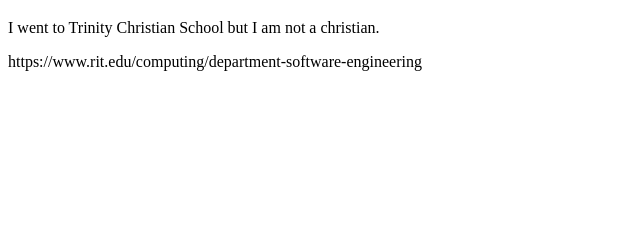
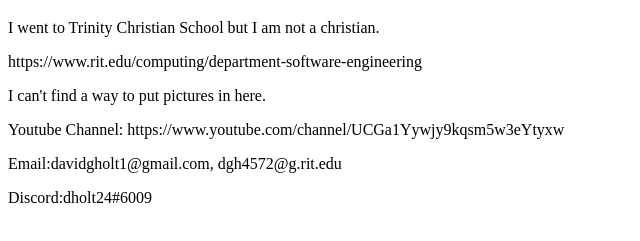
Before and after one commit to genericgamedev/genericgamedev.github.io, a plain HTML site: page index.html in a window 1280 px wide. Shown: the part 61-302 px from the top of the page, without its empty margins (0-640 px from the left). Drawn offline with Linux system fonts and the light colour scheme.

Commit message:
Added Socials

```diff
--- a/index.html
+++ b/index.html
@@ -4,5 +4,9 @@
 <h1>David Holt</h1>
 <p>I went to Trinity Christian School but I am not a christian.</p>
 <p>https://www.rit.edu/computing/department-software-engineering</p>
+<p>I can't find a way to put pictures in here.</p>
+<p>Youtube Channel: https://www.youtube.com/channel/UCGa1Yywjy9kqsm5w3eYtyxw</p>
+<p>Email:davidgholt1@gmail.com, dgh4572@g.rit.edu</p>
+<p>Discord:dholt24#6009</p>
 </body>
 </html>
```
